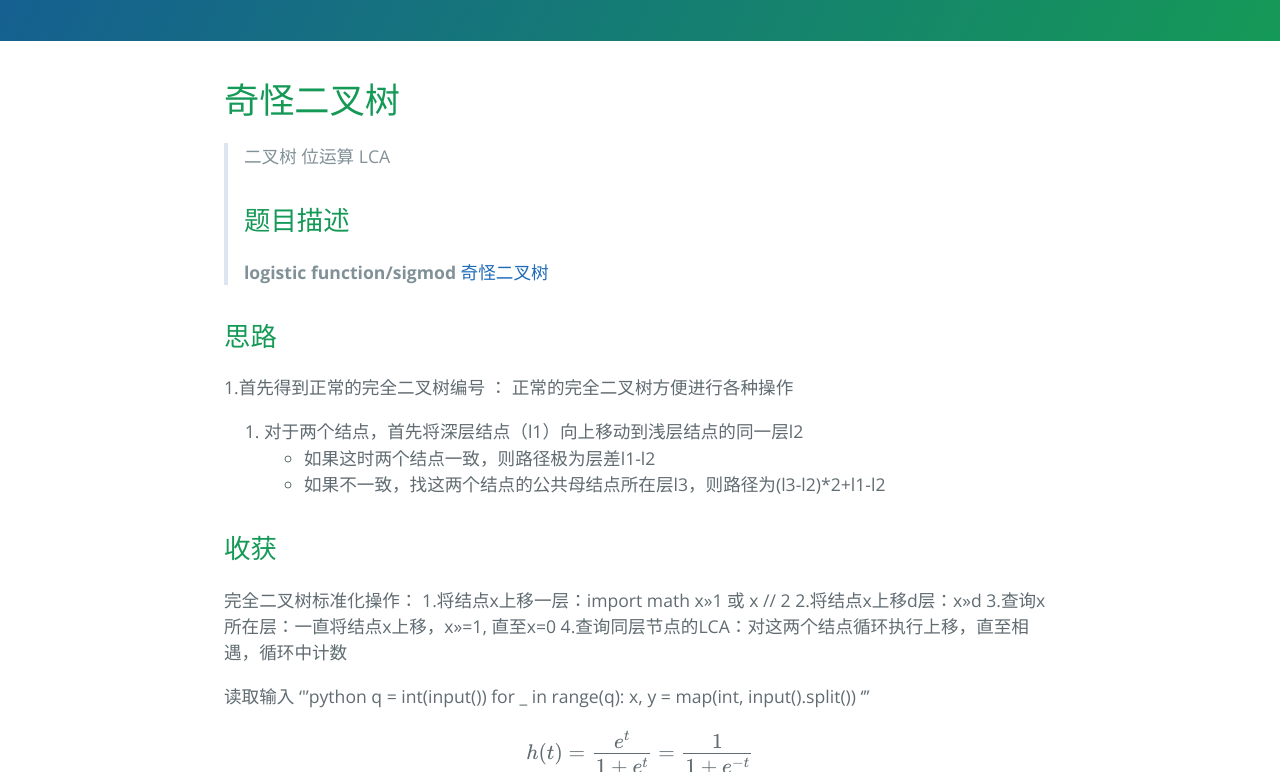
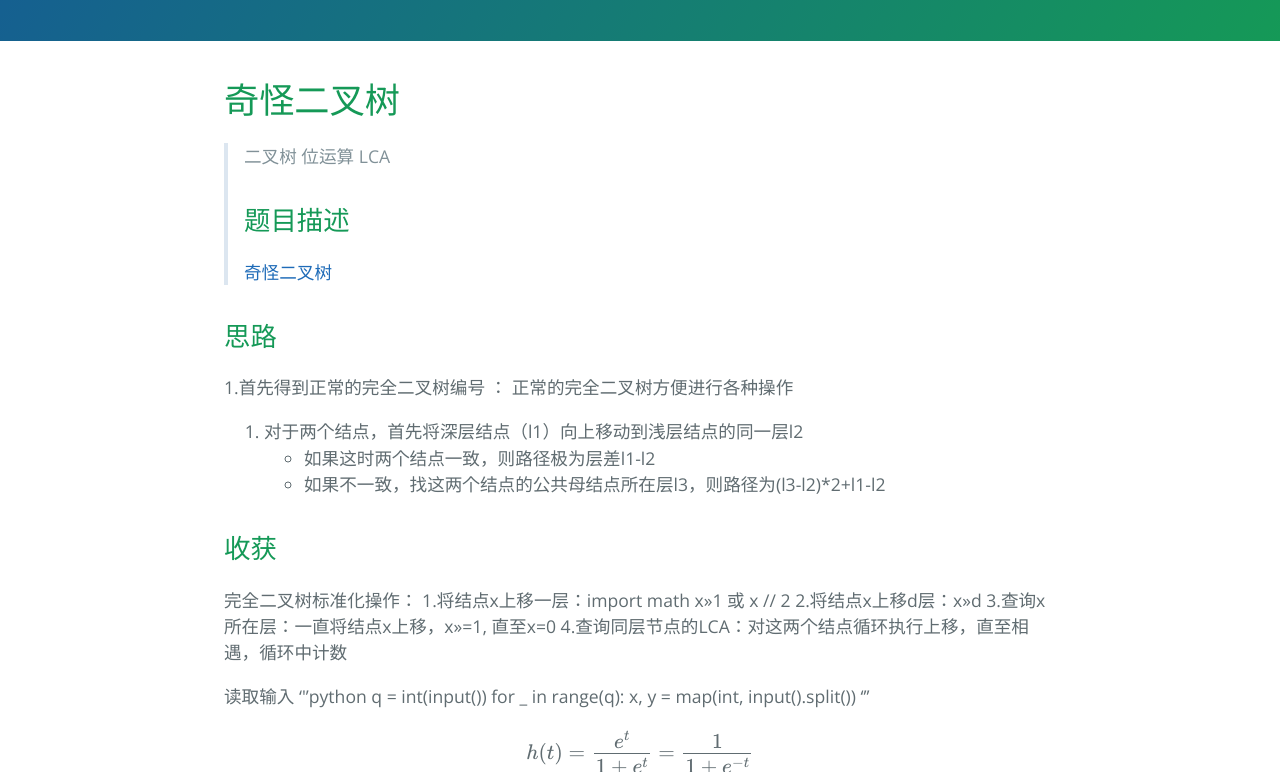
Before and after one commit to Ziyangpig/Note_LeetCode, a Jekyll site: the page built from Ali.md, in a window 1280 px wide and 900 px high, scrolled down 342 px, cut to the strip 0-772 px from the top of the window. Built offline with Jekyll 4.4.1, drawn with Linux system fonts in a browser that asks for light colours; our own code applies the rules of GitHub Pages for plain Markdown files; formulas are drawn with MathJax 3.

Commit message:
Update Ali.md

```diff
--- a/Ali.md
+++ b/Ali.md
@@ -3,9 +3,9 @@ title: "阿里算法 笔试真题笔记"
 ---
 
 # 奇怪二叉树
+
 > 二叉树 位运算 LCA
 ## 题目描述
-**logistic function/sigmod**
 [奇怪二叉树](https://www.neituiya.com/oj/7/725)
 
 ## 思路
```
